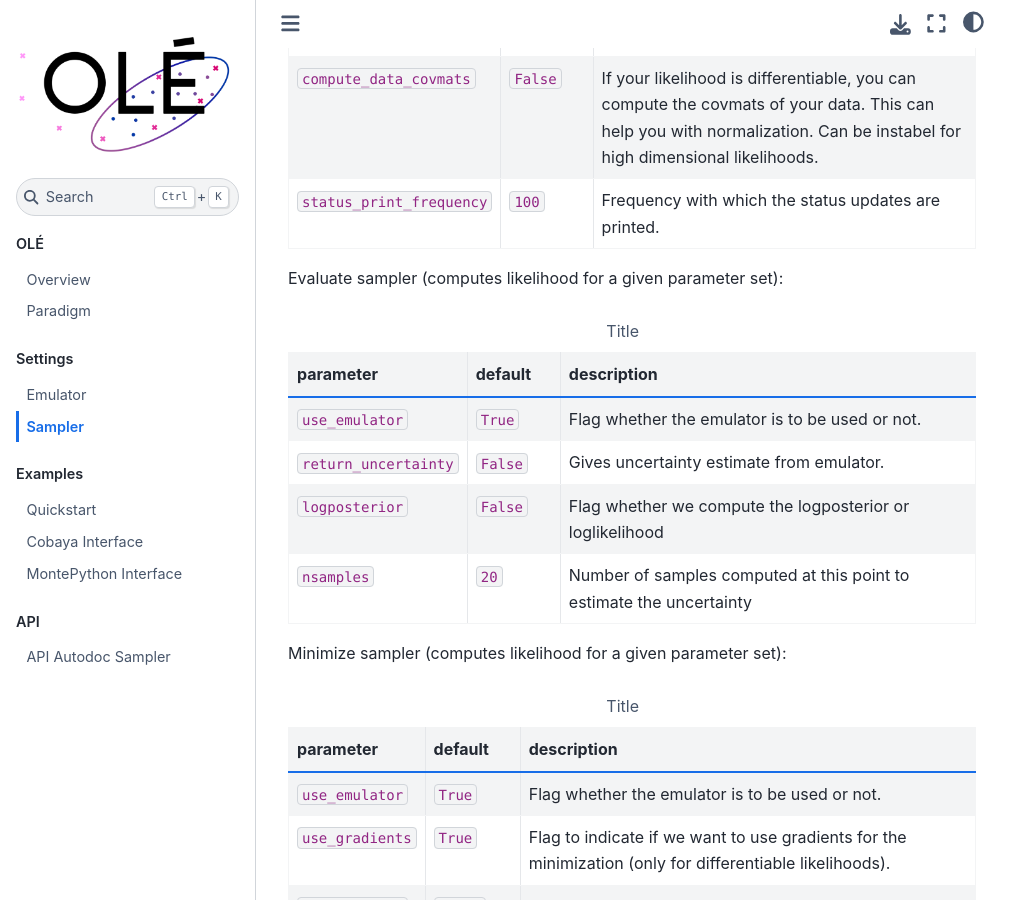
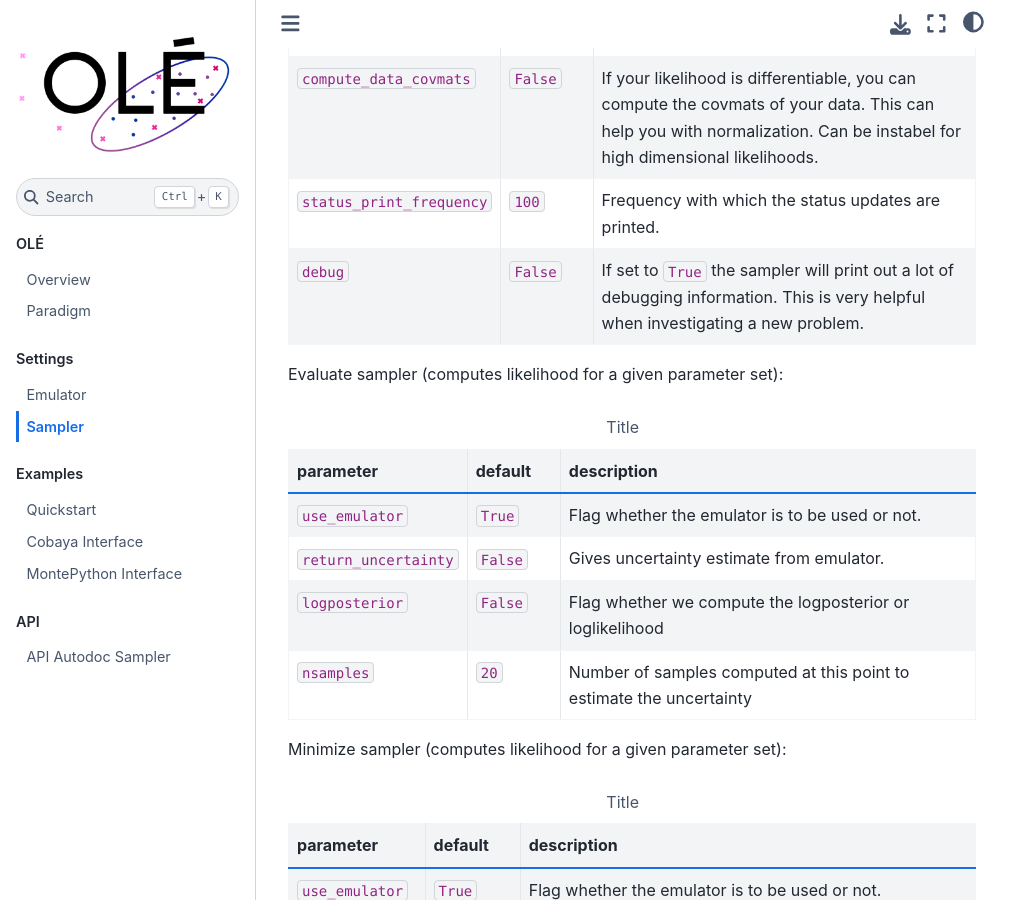
Before and after one commit to svenguenther/OLE, a Sphinx documentation site: the page built from docs/sampler/sampler.rst, in a window 1280 px wide and 900 px high, scrolled down 508 px. Shown: the whole window, without its empty margins (0-1031 px from the left). Built offline with Sphinx 7.4.7 and the Sphinx Book theme 1.1.4, drawn with Linux system fonts in a browser that asks for light colours.

Commit message:
debug addition in doc

```diff
--- a/docs/emulator/emulator.rst
+++ b/docs/emulator/emulator.rst
@@ -184,3 +184,6 @@ Debugging. Very recommended when investigating a new problem:
    * - ``logfile``
      - ``None``
      - If set to a text file, the emulator writes a log.
+   * - ``debug``
+     - ``False``
+     - If set to ``True`` the emulator will print out a lot of debugging information. This is very helpful when investigating a new problem.
--- a/docs/sampler/sampler.rst
+++ b/docs/sampler/sampler.rst
@@ -31,7 +31,9 @@ General Sampler Settings:
    * - ``status_print_frequency``
      - ``100``
      - Frequency with which the status updates are printed.
-
+   * - ``debug``
+     - ``False``
+     - If set to ``True`` the sampler will print out a lot of debugging information. This is very helpful when investigating a new problem.
 
 Evaluate sampler (computes likelihood for a given parameter set):
 
```
